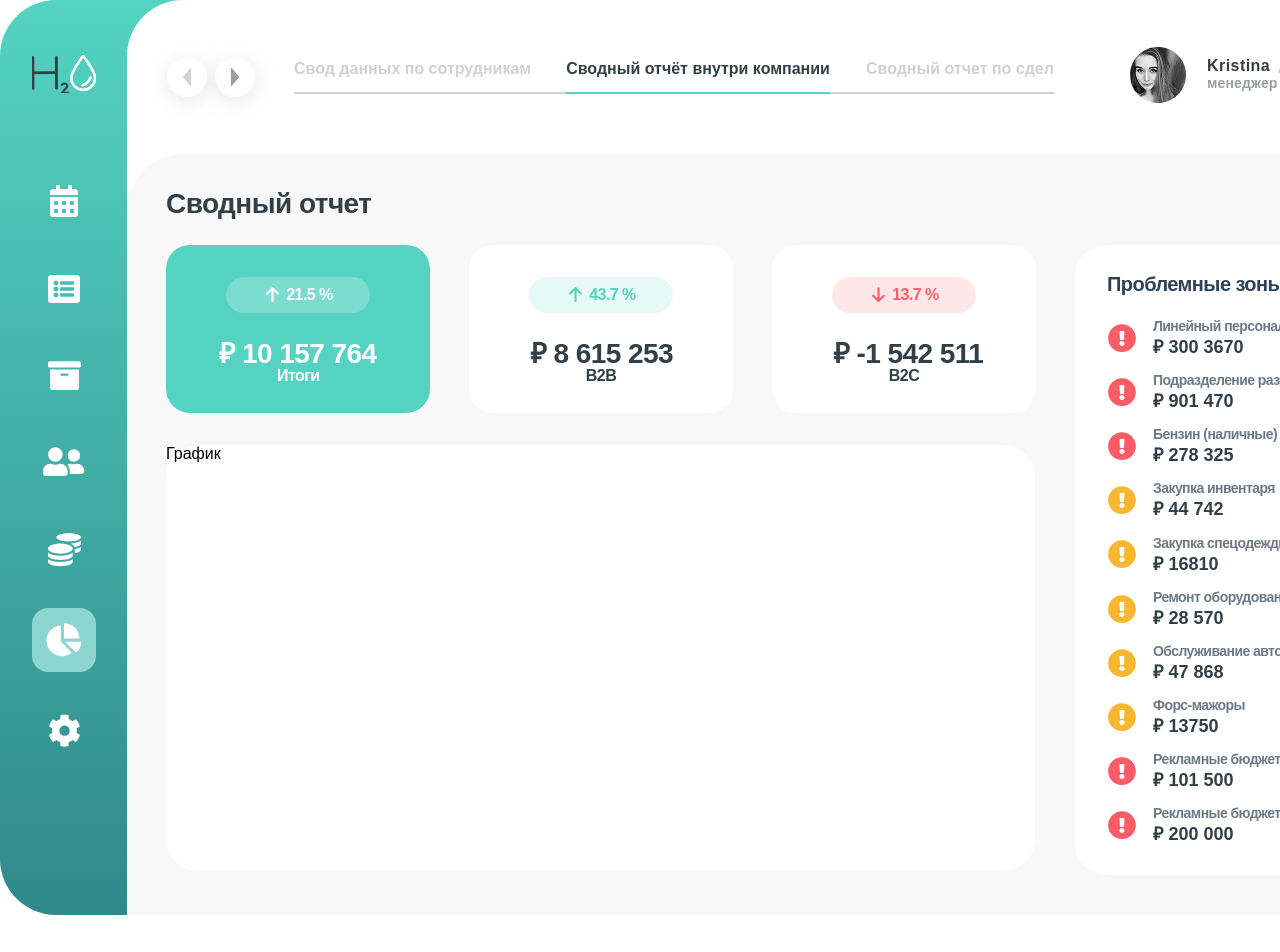
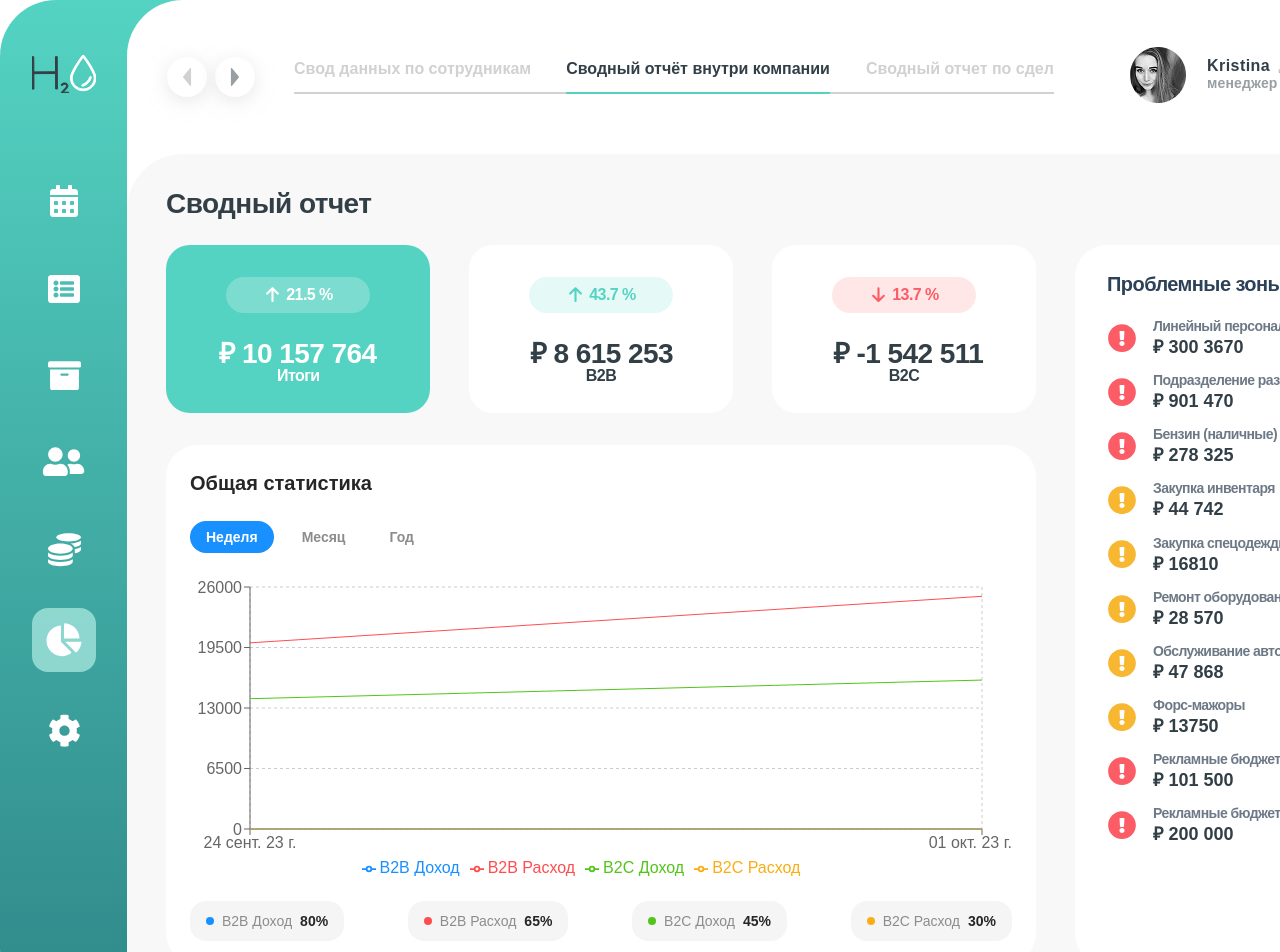
Before and after one commit to Sigizmund2012/h2o-test, a React (Vite) app: page / in a window 1280 px wide. Shown: the top 952 px of the page. Before the commit the page ends 915 px from the top, so only its background shows below. Built offline with nearby package versions, Linux system fonts and the light colour scheme.

Commit message:
Create Graph component boilerplate

```diff
--- a/package.json
+++ b/package.json
@@ -10,8 +10,10 @@
     "preview": "vite preview"
   },
   "dependencies": {
+    "@types/recharts": "^1.8.29",
     "react": "^19.1.0",
-    "react-dom": "^19.1.0"
+    "react-dom": "^19.1.0",
+    "recharts": "^2.15.3"
   },
   "devDependencies": {
     "@eslint/js": "^9.25.0",
--- a/src/components/Graph/Graph.scss
+++ b/src/components/Graph/Graph.scss
@@ -1,9 +1,110 @@
 .graph {
+  display: flex;
+  flex-direction: column;
   margin-top: 32px;
-  width: 869px;
-  height: 426px;
+  padding: 24px;
   border-radius: 32px;
   background-color: #fff;
+  grid-area: graph;
 
-  grid-area: graph;
+  &__heading {
+    margin: 0;
+    color: #262626;
+    font-weight: 600;
+    font-size: 20px;
+    line-height: 1.4;
+  }
+
+  &__intervals {
+    display: flex;
+    gap: 12px;
+    margin: 24px 0 0;
+    padding: 0;
+    list-style: none;
+  }
+
+  &__interval {
+    padding: 8px 16px;
+    border-radius: 24px;
+    color: #8c8c8c;
+    font-weight: 600;
+    font-size: 14px;
+    cursor: pointer;
+    transition: all 0.3s ease;
+
+    &:hover {
+      background-color: #f5f5f5;
+    }
+
+    &_active {
+      background-color: #1890ff;
+      color: #fff;
+
+      &:hover {
+        background-color: #1890ff;
+      }
+    }
+  }
+
+  &__body {
+    margin-top: 24px;
+    height: 300px;
+  }
+
+  &__bottom {
+    margin-top: 24px;
+  }
+
+  &__labels {
+    display: flex;
+    justify-content: space-between;
+    gap: 16px;
+  }
+
+  &__label {
+    display: flex;
+    align-items: center;
+    gap: 8px;
+    padding: 12px 16px;
+    border-radius: 16px;
+    background-color: #f5f5f5;
+
+    &-icon {
+      width: 8px;
+      height: 8px;
+      border-radius: 50%;
+
+      &_revenue {
+        background-color: #1890ff;
+      }
+
+      &_expenses {
+        background-color: #ff4d4f;
+      }
+
+      &_profit {
+        background-color: #52c41a;
+      }
+
+      &_debt {
+        background-color: #faad14;
+      }
+
+      &_total {
+        background-color: #722ed1;
+      }
+    }
+
+    &-title {
+      color: #8c8c8c;
+      font-weight: 400;
+      font-size: 14px;
+    }
+
+    &-amount {
+      color: #262626;
+      font-weight: 600;
+      font-size: 14px;
+    }
+  }
 }
--- a/src/components/Graph/Graph.tsx
+++ b/src/components/Graph/Graph.tsx
@@ -1,4 +1,216 @@
+import { useState, useMemo } from "react";
+import {
+  LineChart,
+  Line,
+  XAxis,
+  YAxis,
+  CartesianGrid,
+  Tooltip,
+  ResponsiveContainer,
+  Legend,
+} from "recharts";
 import "./Graph.scss";
+
+// Типизация данных
+interface DataItem {
+  division: string;
+  date: string;
+  amount: string;
+  type: "income" | "expense";
+}
+
+// Тестовые данные
+const sampleData: DataItem[] = [
+  {
+    division: "B2B",
+    date: "2023-09-25T05:00:00.000+00:00",
+    amount: "20000",
+    type: "expense",
+  },
+  {
+    division: "B2C",
+    date: "2023-09-24T05:00:00.000+00:00",
+    amount: "14000",
+    type: "income",
+  },
+  {
+    division: "B2B",
+    date: "2023-10-01T05:00:00.000+00:00",
+    amount: "25000",
+    type: "expense",
+  },
+  {
+    division: "B2C",
+    date: "2023-10-02T05:00:00.000+00:00",
+    amount: "16000",
+    type: "income",
+  },
+];
+
+type Interval = "week" | "month" | "year";
+
 export default function Graph() {
-  return <div className="graph">График</div>;
+  const [activeInterval, setActiveInterval] = useState<Interval>("week");
+
+  // Группировка данных по периодам
+  const groupByTimeUnit = (timestamp: number, unit: Interval) => {
+    const date = new Date(timestamp);
+    let result: number;
+
+    switch (unit) {
+      case "week": {
+        const firstDayOfWeek = new Date(date);
+        firstDayOfWeek.setDate(date.getDate() - date.getDay());
+        firstDayOfWeek.setHours(0, 0, 0, 0);
+        result = firstDayOfWeek.getTime();
+        break;
+      }
+      case "month":
+        result = new Date(date.getFullYear(), date.getMonth(), 1).getTime();
+        break;
+      case "year":
+        result = new Date(date.getFullYear(), 0, 1).getTime();
+        break;
+      default:
+        result = timestamp;
+    }
+
+    return result;
+  };
+
+  // Подготовка данных для графика
+  const preparedData = useMemo(() => {
+    const groupedData: Record<number, Record<string, number>> = {};
+
+    sampleData.forEach((item) => {
+      const timestamp = new Date(item.date).getTime();
+      const roundedDate = groupByTimeUnit(timestamp, activeInterval);
+      const key = `${item.division}_${item.type}`;
+      const amount = parseFloat(item.amount);
+
+      if (!groupedData[roundedDate]) {
+        groupedData[roundedDate] = {};
+      }
+
+      groupedData[roundedDate][key] =
+        (groupedData[roundedDate][key] || 0) + amount;
+    });
+
+    return Object.entries(groupedData)
+      .map(([date, values]) => ({
+        date: new Date(parseInt(date)).toLocaleDateString("ru-RU", {
+          day: "2-digit",
+          month: "short",
+          year: "2-digit",
+        }),
+        B2B_income: values.B2B_income || 0,
+        B2B_expense: values.B2B_expense || 0,
+        B2C_income: values.B2C_income || 0,
+        B2C_expense: values.B2C_expense || 0,
+      }))
+      .sort((a, b) => new Date(a.date).getTime() - new Date(b.date).getTime());
+  }, [activeInterval, sampleData]);
+
+  return (
+    <div className="graph">
+      <h2 className="graph__heading">Общая статистика</h2>
+      <ul className="graph__intervals">
+        <li
+          className={`graph__interval ${
+            activeInterval === "week" ? "graph__interval_active" : ""
+          }`}
+          onClick={() => setActiveInterval("week")}
+        >
+          Неделя
+        </li>
+        <li
+          className={`graph__interval ${
+            activeInterval === "month" ? "graph__interval_active" : ""
+          }`}
+          onClick={() => setActiveInterval("month")}
+        >
+          Месяц
+        </li>
+        <li
+          className={`graph__interval ${
+            activeInterval === "year" ? "graph__interval_active" : ""
+          }`}
+          onClick={() => setActiveInterval("year")}
+        >
+          Год
+        </li>
+      </ul>
+      <div className="graph__body">
+        <ResponsiveContainer width="100%" height="100%">
+          <LineChart
+            data={preparedData}
+            margin={{
+              top: 10,
+              right: 30,
+              left: 0,
+              bottom: 0,
+            }}
+          >
+            <CartesianGrid strokeDasharray="3 3" />
+            <XAxis dataKey="date" />
+            <YAxis />
+            <Tooltip />
+            <Legend />
+            <Line
+              type="monotone"
+              dataKey="B2B_income"
+              name="B2B Доход"
+              stroke="#1890FF"
+              dot={false}
+            />
+            <Line
+              type="monotone"
+              dataKey="B2B_expense"
+              name="B2B Расход"
+              stroke="#FF4D4F"
+              dot={false}
+            />
+            <Line
+              type="monotone"
+              dataKey="B2C_income"
+              name="B2C Доход"
+              stroke="#52C41A"
+              dot={false}
+            />
+            <Line
+              type="monotone"
+              dataKey="B2C_expense"
+              name="B2C Расход"
+              stroke="#FAAD14"
+              dot={false}
+            />
+          </LineChart>
+        </ResponsiveContainer>
+      </div>
+      <div className="graph__bottom">
+        <div className="graph__labels">
+          <div className="graph__label">
+            <div className="graph__label-icon graph__label-icon_revenue"></div>
+            <div className="graph__label-title">B2B Доход</div>
+            <div className="graph__label-amount">80%</div>
+          </div>
+          <div className="graph__label">
+            <div className="graph__label-icon graph__label-icon_expenses"></div>
+            <div className="graph__label-title">B2B Расход</div>
+            <div className="graph__label-amount">65%</div>
+          </div>
+          <div className="graph__label">
+            <div className="graph__label-icon graph__label-icon_profit"></div>
+            <div className="graph__label-title">B2C Доход</div>
+            <div className="graph__label-amount">45%</div>
+          </div>
+          <div className="graph__label">
+            <div className="graph__label-icon graph__label-icon_debt"></div>
+            <div className="graph__label-title">B2C Расход</div>
+            <div className="graph__label-amount">30%</div>
+          </div>
+        </div>
+      </div>
+    </div>
+  );
 }
```
Also changed, not shown: 1 other file (tests, documents, lock files or other folders).
